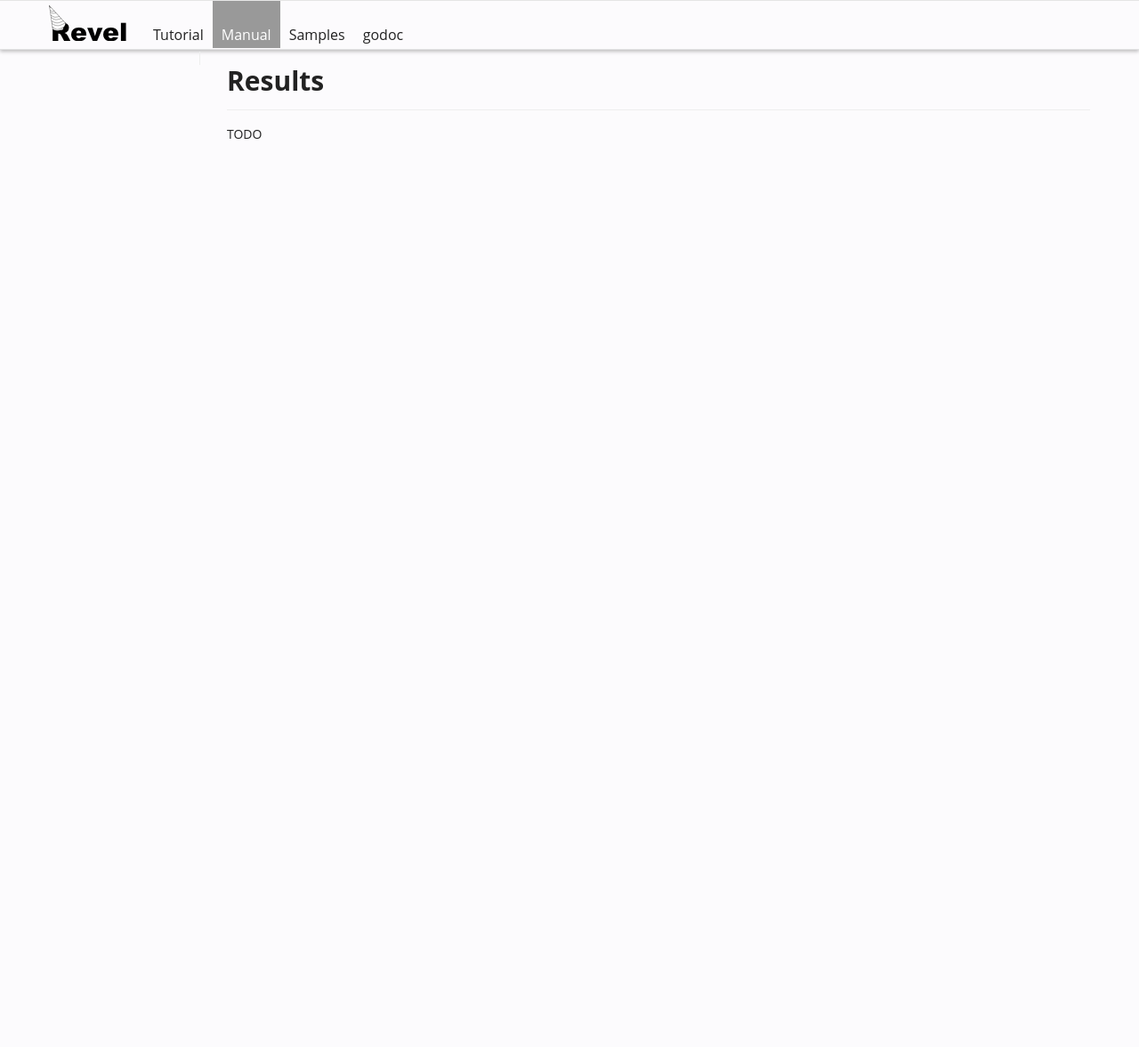
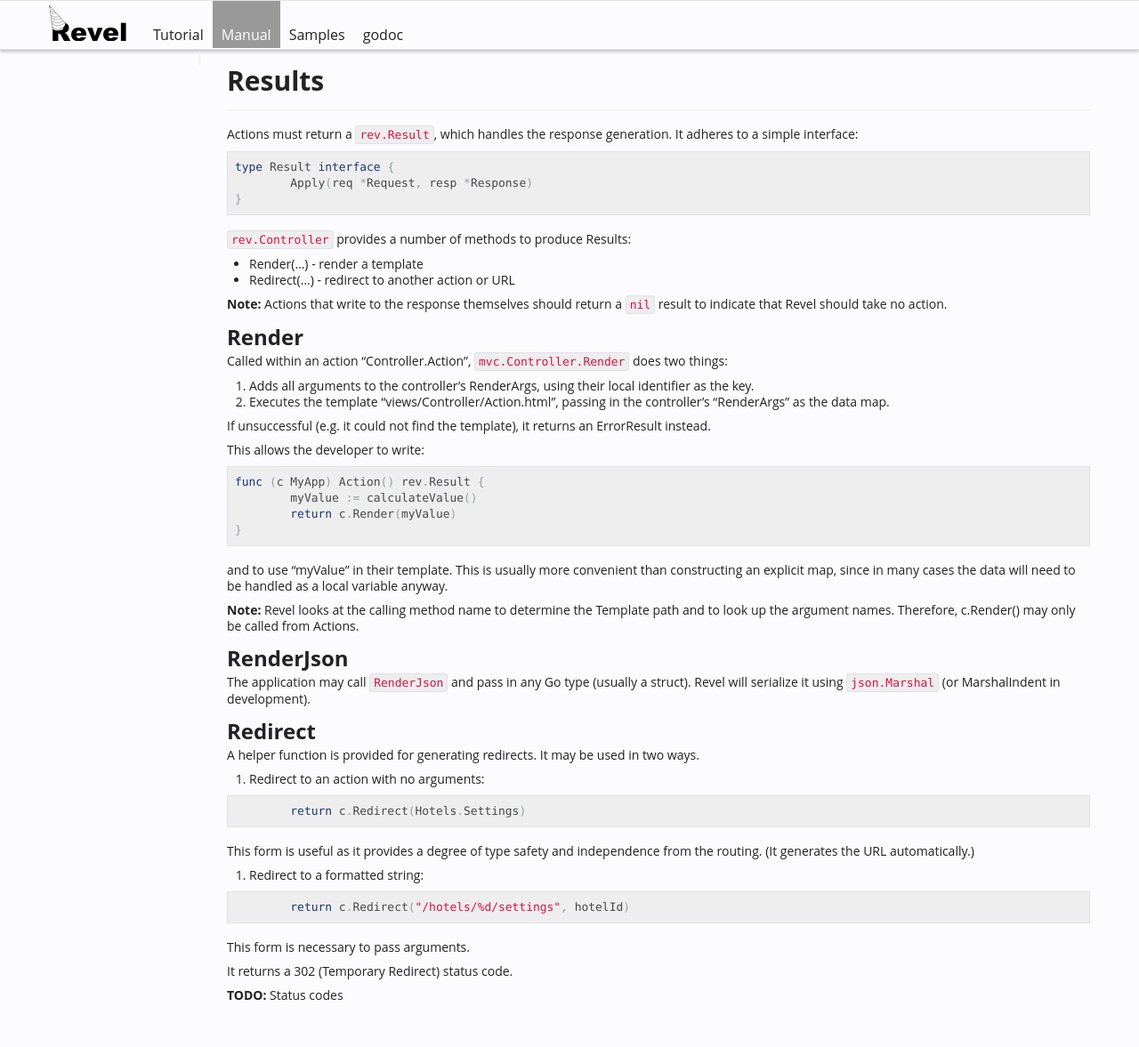
Before and after one commit to revel/revel, a Jekyll site: the page built from manual/results.md, in a window 1280 px wide. Shown: the whole page at 89% size. Built offline with Jekyll 4.4.1, drawn with Linux system fonts in a browser that asks for light colours; before the commit the page ends 900 px from its top, so only the background shows below that.

Commit message:
Fill in Results

```diff
--- a/manual/results.md
+++ b/manual/results.md
@@ -3,4 +3,76 @@ title: Results
 layout: manual
 ---
 
-TODO
+Actions must return a [`rev.Result`](../docs/godoc/results.html#Result), which
+handles the response generation.  It adheres to a simple interface:
+
+<pre class="prettyprint lang-go">
+type Result interface {
+	Apply(req *Request, resp *Response)
+}
+</pre>
+
+[`rev.Controller`](../docs/godoc/mvc.html#Controller) provides a number of
+methods to produce Results:
+* Render(...) - render a template
+* Redirect(...) - redirect to another action or URL
+
+**Note:** Actions that write to the response themselves should return a `nil` result to
+indicate that Revel should take no action.
+
+## Render
+
+Called within an action "Controller.Action",
+[`mvc.Controller.Render`](../docs/godoc/mvc.html#Controller.Render) does two things:
+1. Adds all arguments to the controller's RenderArgs, using their local identifier as the key.
+2. Executes the template "views/Controller/Action.html", passing in the controller's "RenderArgs" as the data map.
+
+If unsuccessful (e.g. it could not find the template), it returns an ErrorResult instead.
+
+This allows the developer to write:
+
+<pre class="prettyprint lang-go">
+func (c MyApp) Action() rev.Result {
+	myValue := calculateValue()
+	return c.Render(myValue)
+}
+</pre>
+
+and to use "myValue" in their template.  This is usually more convenient than
+constructing an explicit map, since in many cases the data will need to be
+handled as a local variable anyway.
+
+**Note:** Revel looks at the calling method name to determine the Template
+  path and to look up the argument names.  Therefore, c.Render() may only be
+  called from Actions.
+
+
+## RenderJson
+
+The application may call
+[`RenderJson`](../docs/godoc/mvc.html#Controller.RenderJson) and pass in any Go
+type (usually a struct).  Revel will serialize it using
+[`json.Marshal`](http://www.golang.org/pkg/encoding/json/#Marshal) (or
+MarshalIndent in development).
+
+## Redirect
+
+A helper function is provided for generating redirects.  It may be used in two ways.
+
+1. Redirect to an action with no arguments:
+<pre class="prettyprint lang-go">
+	return c.Redirect(Hotels.Settings)
+</pre>
+This form is useful as it provides a degree of type safety and independence from
+the routing.  (It generates the URL automatically.)
+
+2. Redirect to a formatted string:
+<pre class="prettyprint lang-go">
+	return c.Redirect("/hotels/%d/settings", hotelId)
+</pre>
+This form is necessary to pass arguments.
+
+It returns a 302 (Temporary Redirect) status code.
+
+
+**TODO:** Status codes
```
Also changed, not shown: manual/sessionflash.md (line endings or trailing spaces).
